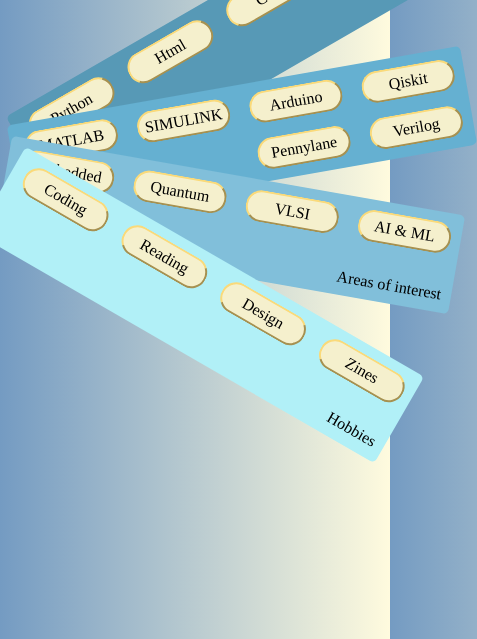
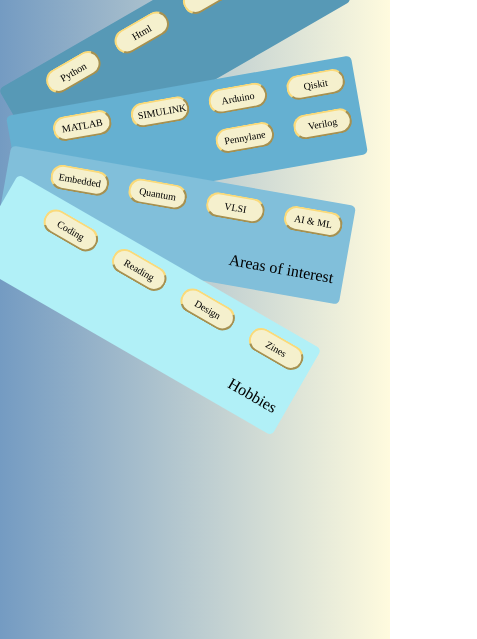
Before and after one commit to gracexnav/its_me_hi, a plain HTML site: page skills.html in a window 390 px wide. Shown: the part 205-844 px from the top of the page, 477 px wide, since content can reach past the window. Drawn offline with Linux system fonts and the light colour scheme; a web font is replaced by a local one.

Commit message:
Update skills.css

```diff
--- a/skills.css
+++ b/skills.css
@@ -113,3 +113,32 @@
         width: 460px;
     }
 }
+
+@media only screen and (max-width: 500px){
+    h1{
+        font-size: 40pt;
+        position: absolute;
+        top: 30px;
+        left: 40px;
+        text-align: left;
+    }
+    .software{
+        width: 350px;
+    }
+    .areas_of_interest{
+        width: 350px;
+    }
+    .Tools{
+        width: 350px;
+    }
+    .hobbies{
+        width: 350px;
+    }
+    #stack{
+        width: 350px;
+    }
+    .cards{
+        width: 45px;
+        font-size: x-small;
+    }
+}
```
